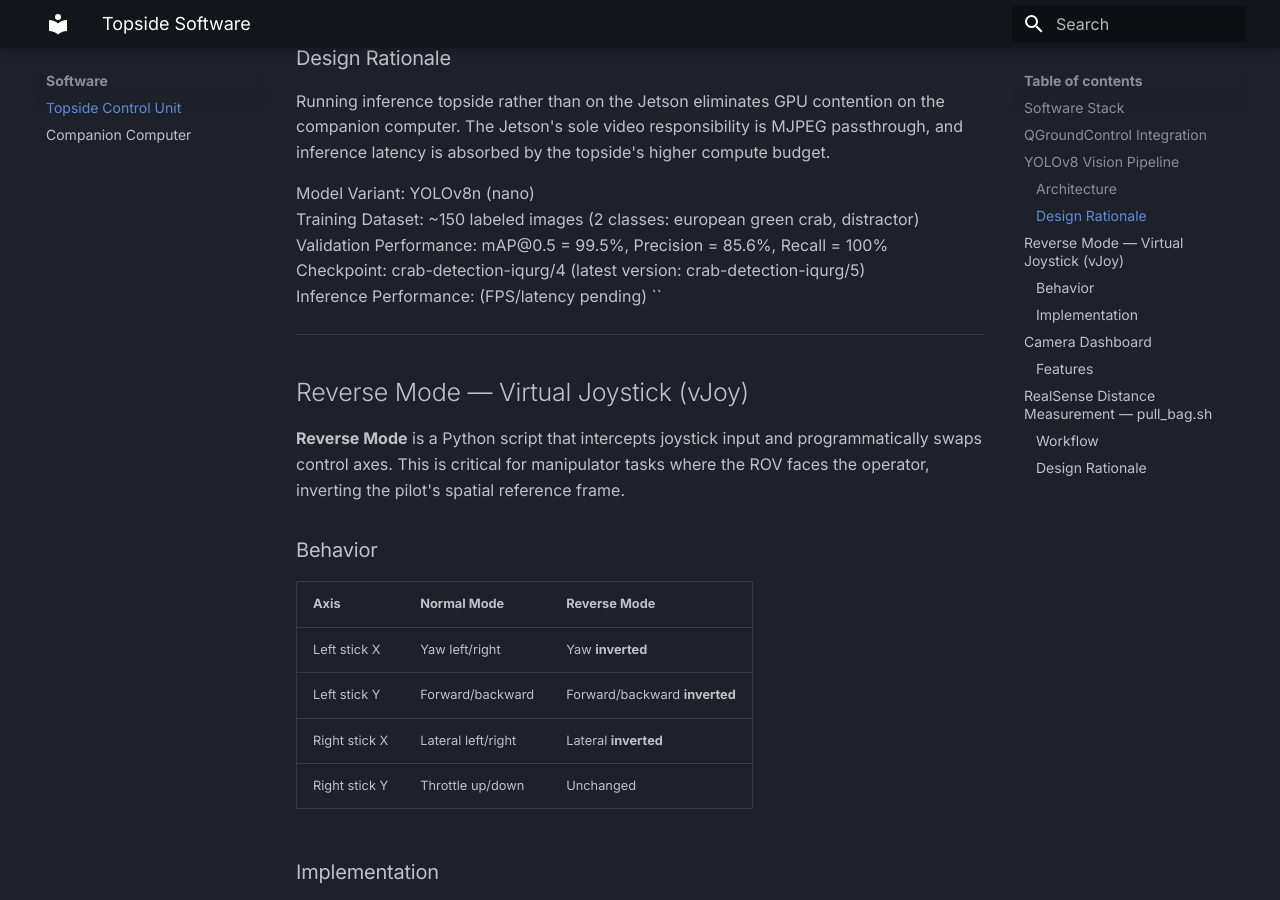
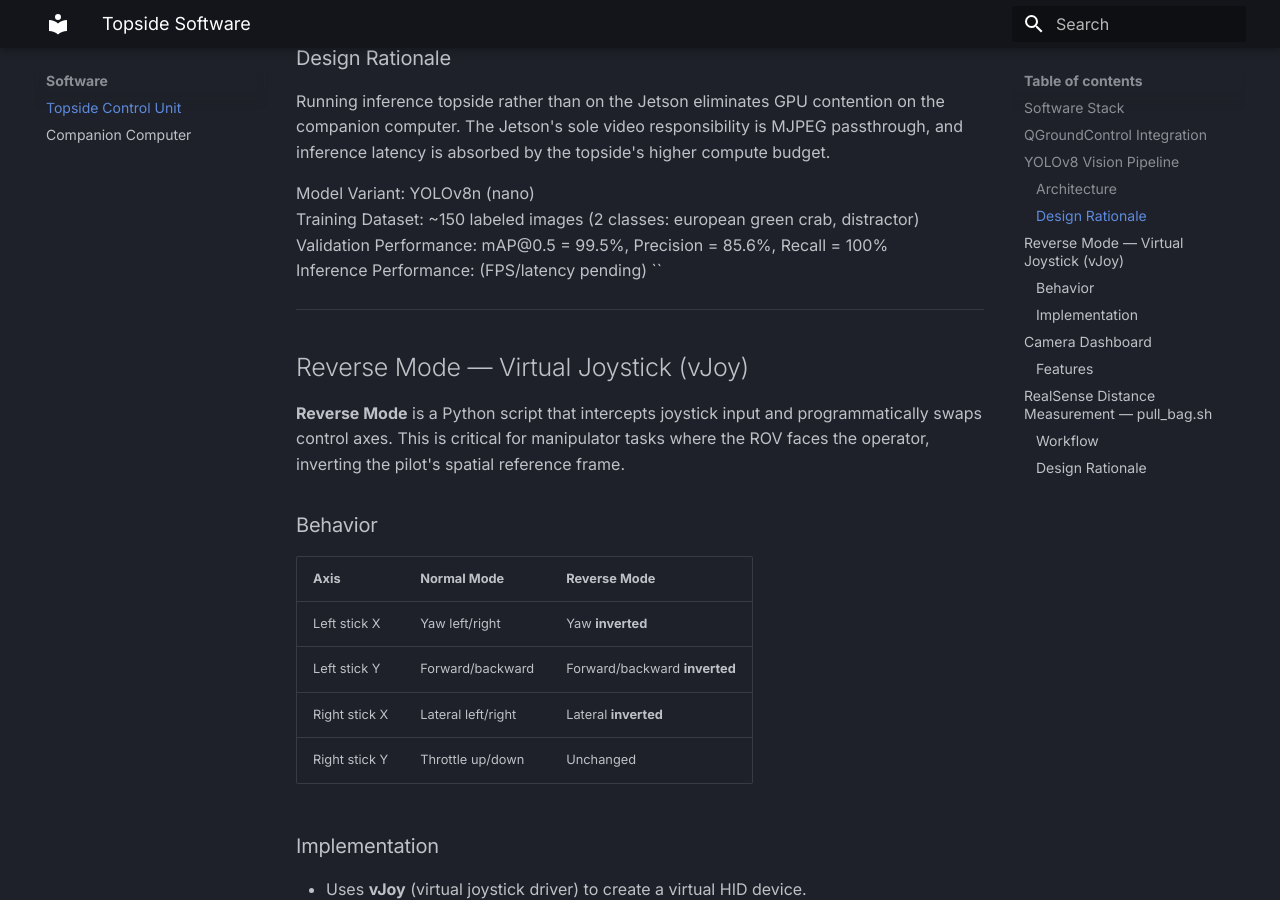
Before and after one commit to Enderboy2/rov, an MkDocs documentation site: the page built from docs/software/topside.md, in a window 1280 px wide and 900 px high, scrolled down 1496 px. Built offline with MkDocs 1.6.1 and Material for MkDocs 9.7.7, drawn with Linux system fonts in a browser that asks for light colours.

Commit message:
YOLOv8 Vision Pipeline update

```diff
--- a/docs/software/topside.md
+++ b/docs/software/topside.md
@@ -52,7 +52,6 @@
 Model Variant: YOLOv8n (nano)
 Training Dataset: ~150 labeled images (2 classes: european green crab, distractor)
 Validation Performance: mAP@0.5 = 99.5%, Precision = 85.6%, Recall = 100%
-Checkpoint: crab-detection-iqurg/4 (latest version: crab-detection-iqurg/5)
 Inference Performance: (FPS/latency pending)
 ``
 
```
